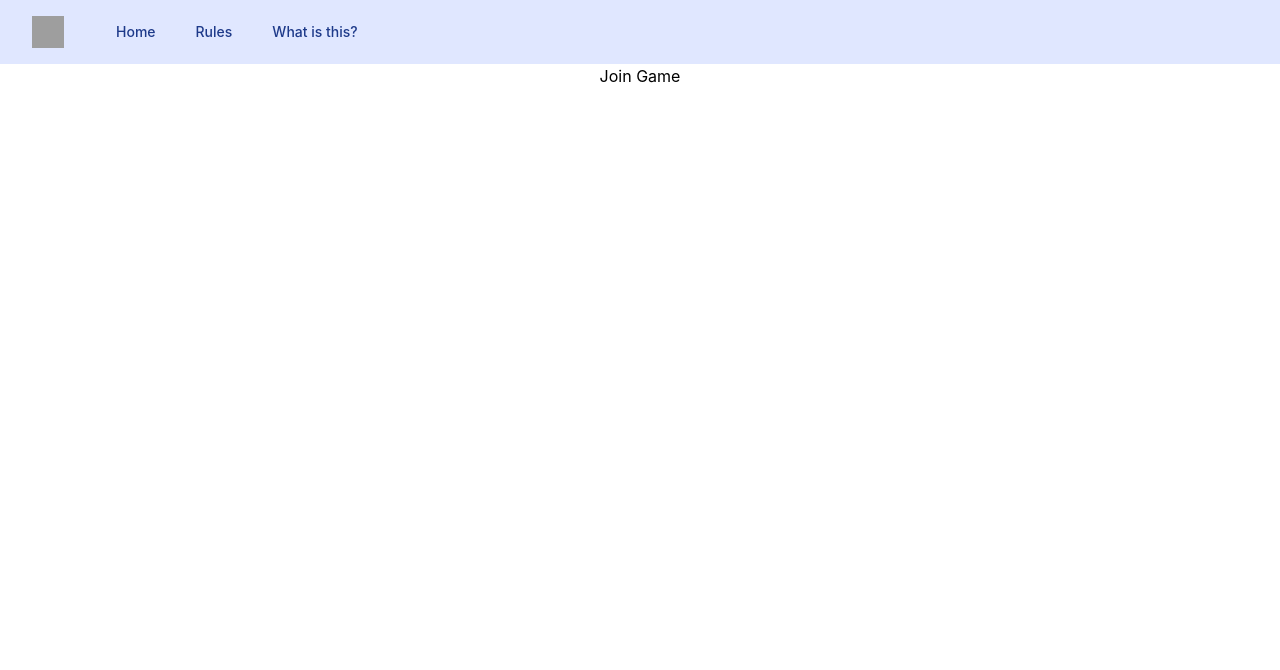
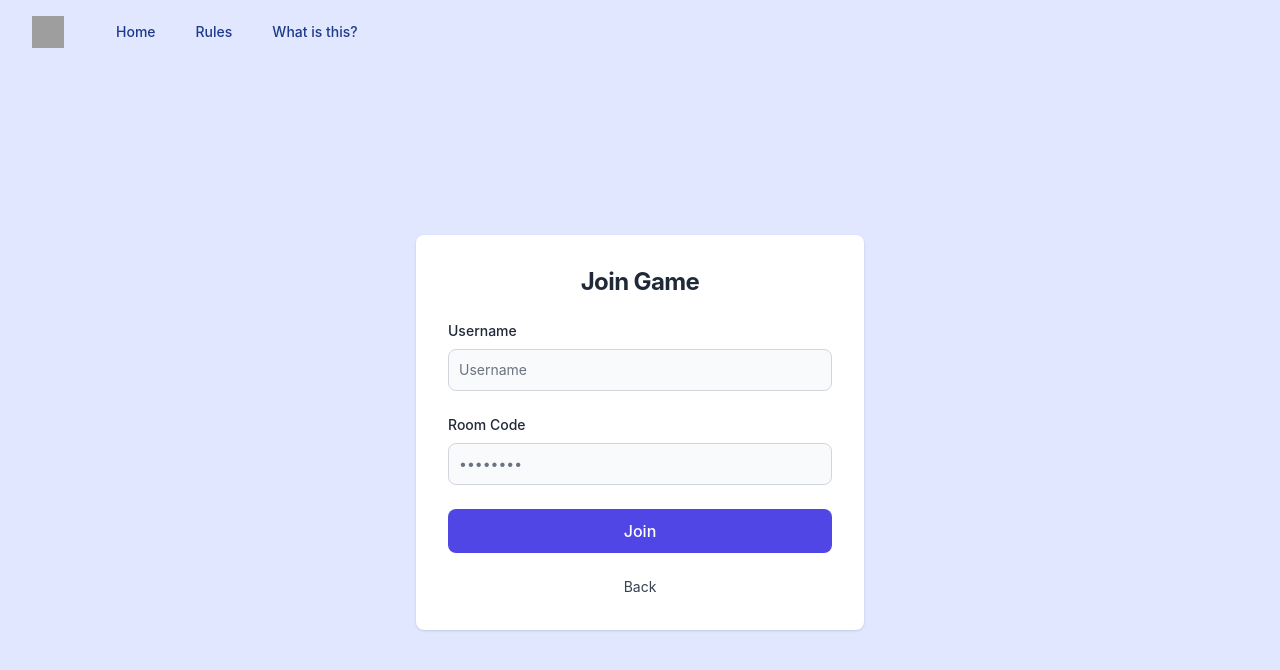
Before and after one commit to dx1730/trade-or-tighten, a React (Create React App) app in the folder client/: page /join in a window 1280 px wide. Shown: the top 670 px of the page. Built offline with nearby package versions, Linux system fonts and the light colour scheme; no server answers; grey boxes are pictures that could not be loaded.

Commit message:
Join page UI

```diff
--- a/client/src/App.js
+++ b/client/src/App.js
@@ -12,6 +12,7 @@ import Chat from "./components/Chat";
 import Rules from "./components/Rules";
 import Create from "./components/Create";
 import Join from "./components/Join";
+import WhatIsThis from "./components/WhatIsThis";
 
 import io from "socket.io-client";
 import { useState } from "react";
@@ -30,6 +31,7 @@ function App() {
             <Routes>
             <Route path="/" element={<Home/>}/>
             <Route path="/rules" element={<Rules/>} />
+            <Route path="/whatisthis" element={<WhatIsThis/>} />
             <Route path="/chat" element={<Chat socket={socket} room={room} />} />
             <Route path="/create" element={<Create/>} />
             <Route path="/join" element={<Join/>} />
--- a/client/src/components/Home.js
+++ b/client/src/components/Home.js
@@ -4,8 +4,8 @@ import { Link } from "react-router-dom";
 export default class Home extends Component {
   render () {
     return (
-      <div className="bg-indigo-100 h-full">
-        <main className="pt-16 mx-auto max-w-7xl px-4 sm:pt-32 text-center">
+      <div className="bg-indigo-100 h-full flex flex-col">
+        <main className="pt-16 mx-auto max-w-7xl px-4 sm:pt-32 text-center flex-initial md:pt-48">
           <h1 className="text-5xl tracking-tight font-extrabold text-gray-900 sm:text-6xl md:text-7xl lg:text-8xl">
             <span className="block xl:inline">Trade or</span>{" "}
             <span className="block text-indigo-600 xl:inline">Tighten</span>
@@ -13,8 +13,8 @@ export default class Home extends Component {
           <p className="mt-3 max-w-md mx-auto text-base text-gray-500 sm:text-lg md:mt-5 md:text-xl md:max-w-3xl">
             Practice making markets against friends in real time.
           </p>
-          <div className="mt-8 sm:max-w-2xl sm:mx-auto sm:text-center sm:flex">
-            <div className="w-1/2 m-auto sm:ml-32 sm:mr-3">
+          <div className="mt-8 sm:max-w-2xl sm:mx-auto sm:text-center sm:flex sm:flex-row">
+            <div className="w-full m-auto sm:mr-3">
               <Link to="/create">
                 <button
                 className="block w-full px-5 py-3 rounded-md border border-transparent text-base font-medium text-white bg-indigo-600 hover:bg-indigo-700 shadow-sm"
@@ -23,7 +23,7 @@ export default class Home extends Component {
                 </button>
               </Link>
             </div>
-            <div className="w-1/2 m-auto sm:mr-32 sm:ml-3">
+            <div className="w-full m-auto sm:ml-3">
               <Link to="/join">
                 <button
                 className="block w-full px-5 py-3 rounded-md border border-transparent text-base font-medium text-white bg-indigo-600 hover:bg-indigo-700 shadow-sm mt-3 sm:mt-0"
@@ -43,7 +43,8 @@ export default class Home extends Component {
             Privacy Policy
           </p>
         </main>
-        <p className="absolute bottom-8 w-full text-center text-sm text-gray-500">
+        <div className="grow h-2"/>
+        <p className="mb-6 w-full text-center text-sm text-gray-500">
           Made by <a className="underline hover:text-indigo-600" href="https://github.com/dx1730/trade-or-tighten" target="_blank" rel="noopener noreferrer">David Xue</a>
         </p>
       </div>
--- a/client/src/components/Join.js
+++ b/client/src/components/Join.js
@@ -1,9 +1,55 @@
-import React from 'react';
+import React, { Component } from 'react';
+import io from "socket.io-client";
 
-function Join (props) {
+const url = process.env.REACT_APP_BACKEND_URL || 'http://localhost:8000'
+
+export default class Join extends Component {
+  constructor(props) {
+    super(props)
+
+    this.state = {
+      username: '',
+      room: '',
+      players: [],
+      socket: null
+    }
+  }
+
+  setName = (name) => {
+    this.setState({username : name});
+  }
+
+  setRoom = (room) => {
+    this.setState({room: room});
+  }
+
+
+
+  render() {
     return (
-        <h1>Join Game</h1>
+      <section class="bg-indigo-100 h-full">
+      <div class="flex flex-col items-center justify-center px-6 py-8 mx-auto h-full lg:py-0">
+        <div class="w-3/4 bg-white rounded-lg shadow dark:border md:mt-0 sm:max-w-md xl:p-0">
+          <div class="p-8 space-y-6 md:space-y-6">
+            <h1 class="text-2xl font-bold leading-tight tracking-tight text-gray-800">
+              Join Game
+            </h1>
+            <div class="space-y-6" action="#">
+              <div>
+                <label for="username" class="text-left block mb-2 text-sm font-medium text-gray-800">Username</label>
+                <input class="bg-gray-50 border border-gray-300 text-gray-800 text-sm rounded-lg focus:ring-indigo-600 focus:border-indigo-600 block w-full p-2.5" placeholder="Username" required=""/>
+              </div>
+              <div>
+                <label for="room-code" class="text-left block mb-2 text-sm font-medium text-gray-800">Room Code</label>
+                <input placeholder="••••••••" class="bg-gray-50 border border-gray-300 text-gray-800 text-sm rounded-lg focus:ring-indigo-600 focus:border-indigo-600 block w-full p-2.5" required=""/>
+              </div>
+              <button class="w-full text-white bg-indigo-600 hover:bg-indigo-700 focus:ring-4 focus:outline-none focus:ring-indigo-300 font-medium rounded-lg px-5 py-2.5 text-center">Join</button>
+              <button class="text-gray-700 text-sm hover:underline hover:text-gray-800">Back</button>
+            </div>
+          </div>
+        </div>
+      </div>
+      </section>
     );
+  }
 }
-
-export default Join ;
```
